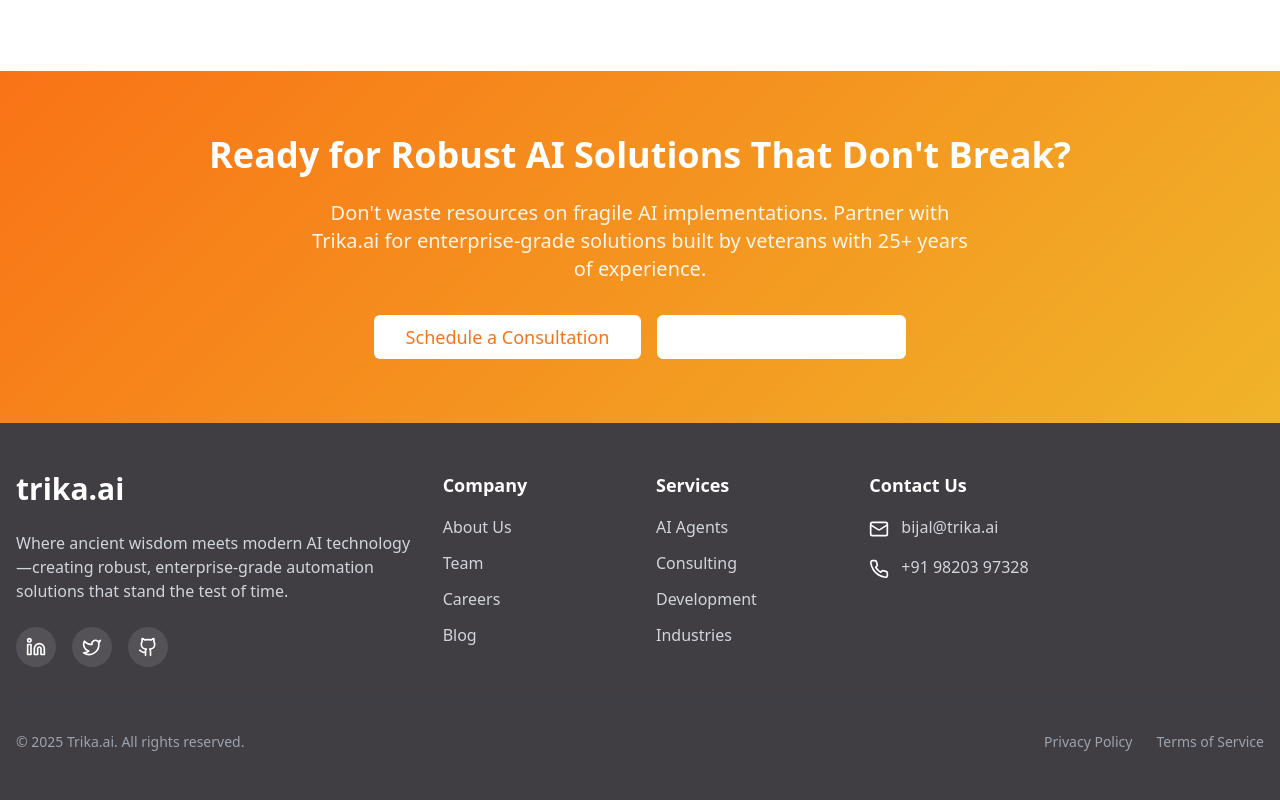
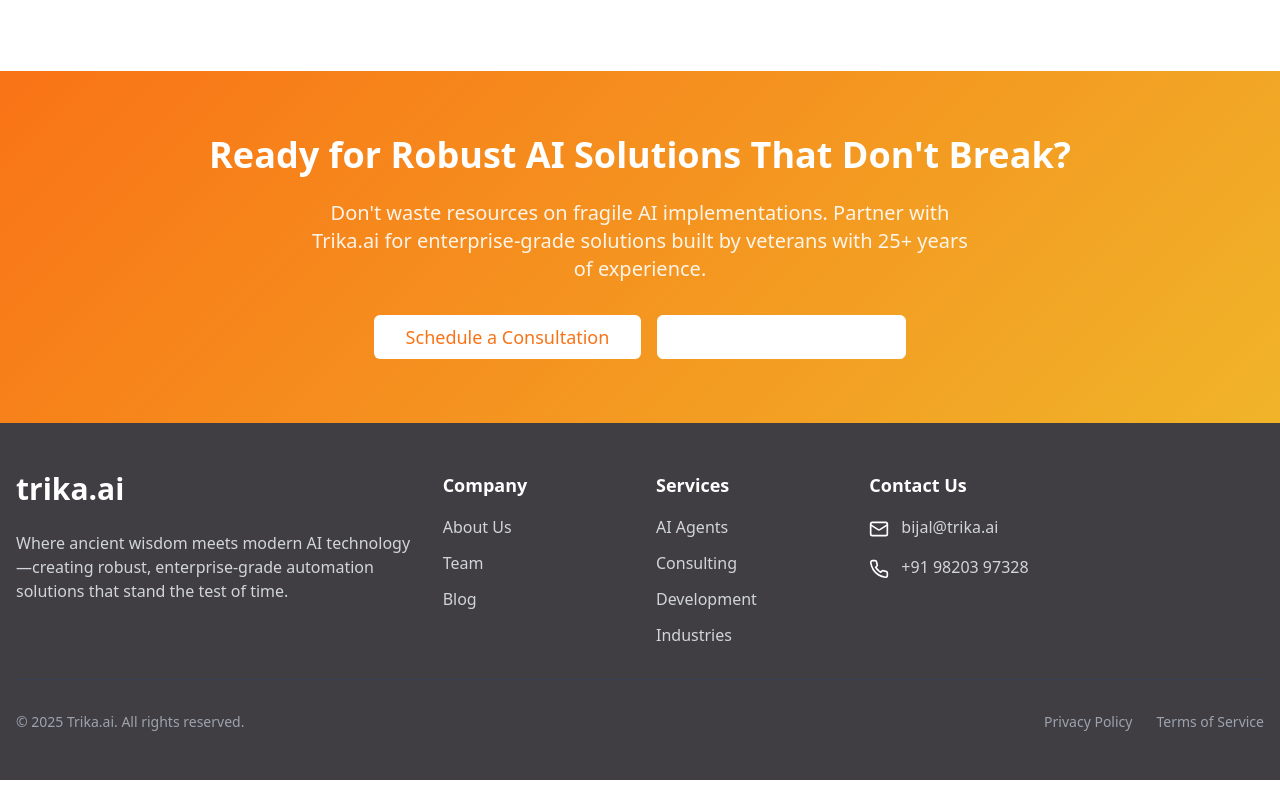
Before and after one commit to trikabijal/trika-ai-trishul-web, a React (Vite) app: page / in a window 1280 px wide. Shown: the part 3749-4549 px from the top of the page. Built offline with nearby package versions, Linux system fonts and the light colour scheme.

Commit message:
Visual edit in Lovable
Edited UI in Lovable

```diff
--- a/src/components/Footer.tsx
+++ b/src/components/Footer.tsx
@@ -14,15 +14,9 @@ const Footer = () => {
               enterprise-grade automation solutions that stand the test of time.
             </p>
             <div className="flex space-x-4">
-              <a href="#" className="h-10 w-10 rounded-full bg-white bg-opacity-10 flex items-center justify-center hover:bg-trika-purple transition-colors">
-                <Linkedin className="h-5 w-5" />
-              </a>
-              <a href="#" className="h-10 w-10 rounded-full bg-white bg-opacity-10 flex items-center justify-center hover:bg-trika-purple transition-colors">
-                <Twitter className="h-5 w-5" />
-              </a>
-              <a href="#" className="h-10 w-10 rounded-full bg-white bg-opacity-10 flex items-center justify-center hover:bg-trika-purple transition-colors">
-                <Github className="h-5 w-5" />
-              </a>
+
+
+
             </div>
           </div>
 
@@ -31,7 +25,7 @@ const Footer = () => {
             <ul className="space-y-3">
               <li><a href="#about" className="text-gray-300 hover:text-white transition-colors">About Us</a></li>
               <li><a href="#" className="text-gray-300 hover:text-white transition-colors">Team</a></li>
-              <li><a href="#" className="text-gray-300 hover:text-white transition-colors">Careers</a></li>
+
               <li><a href="#" className="text-gray-300 hover:text-white transition-colors">Blog</a></li>
             </ul>
           </div>
```
